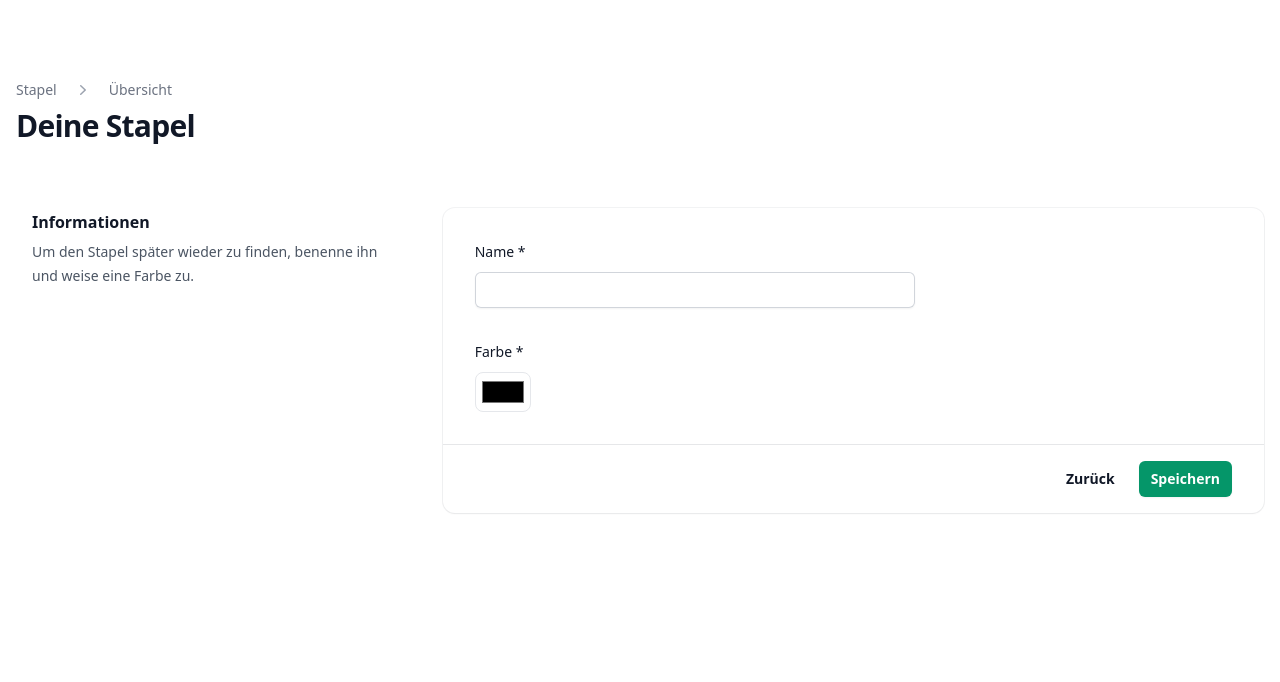
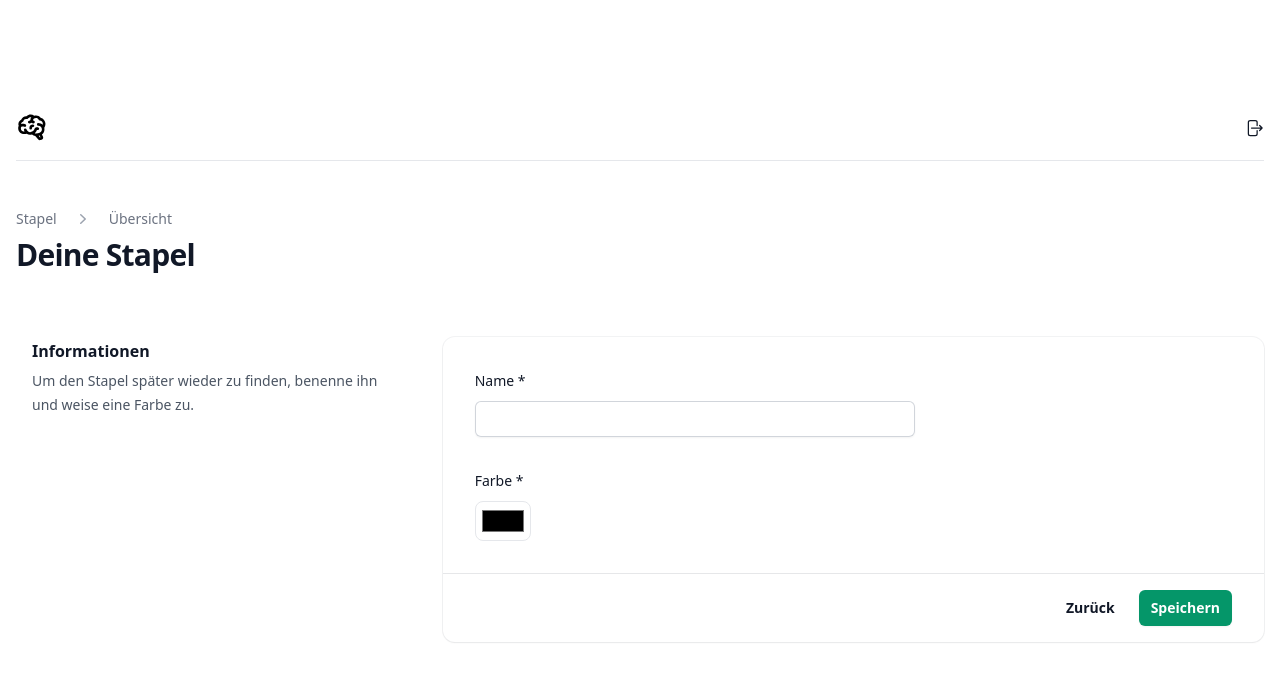
Before and after one commit to johanneshaberlah/smart-flashcards-application, a Vue app: page /stack/create in a window 1280 px wide. Shown: the top 682 px of the page. Built offline with nearby package versions, Linux system fonts and the light colour scheme.

Commit message:
Add header and improve colors

```diff
--- a/src/router/axiosInstance.ts
+++ b/src/router/axiosInstance.ts
@@ -20,4 +20,6 @@ axiosInstance.interceptors.request.use(
     }
 );
 
+export const username = Cookies.get('name');
+
 export default axiosInstance;
--- /dev/null
+++ b/src/views/Header.vue
@@ -0,0 +1,50 @@
+<!-- Header.vue -->
+<template>
+  <header>
+    <nav class="flex items-center justify-between pt-6 pb-4 lg:pt-8 border-b mb-12">
+      <div  class="flex lg:flex-1">
+        <a href="/dashboard" class="-m-1.5 p-1.5">
+          <span class="sr-only">Smart-Flashcards</span>
+          <img class="h-8 w-auto" src="../assets/icons/brain.svg" alt="">
+        </a>
+      </div>
+
+      <div class="flex flex-1 justify-end">
+        <a href="/login"
+           class="inline-flex items-center text-sm font-semibold leading-6 text-gray-900">
+          {{ username }}
+          <span aria-hidden="true" class="ml-1">
+            <svg xmlns="http://www.w3.org/2000/svg" fill="none" viewBox="0 0 24 24" stroke-width="1.5" stroke="currentColor"
+                 class="w-5 h-5">
+              <path stroke-linecap="round" stroke-linejoin="round"
+                    d="M15.75 9V5.25A2.25 2.25 0 0 0 13.5 3h-6a2.25 2.25 0 0 0-2.25 2.25v13.5A2.25 2.25 0 0 0 7.5 21h6a2.25 2.25 0 0 0 2.25-2.25V15m3 0 3-3m0 0-3-3m3 3H9"/>
+            </svg>
+          </span>
+        </a>
+      </div>
+    </nav>
+  </header>
+</template>
+
+<script>
+import {username} from "../router/axiosInstance.ts";
+import router from "@/router";
+
+export default {
+  name: 'Header',
+  methods: {
+    router() {
+      return router
+    }
+  },
+  computed: {
+    username() {
+      return username
+    }
+  }
+}
+</script>
+
+<style scoped>
+/* Add any scoped styles here */
+</style>
--- a/src/views/stack/CreateOrUpdateCard.vue
+++ b/src/views/stack/CreateOrUpdateCard.vue
@@ -1,5 +1,6 @@
 <template>
   <div class="container mx-auto max-w-screen-2xl p-4 mt-16">
+    <Header />
     <div>
       <div>
         <nav @click="visitStack" class="sm:hidden" aria-label="Zurück">
@@ -131,6 +132,7 @@ import {onMounted, ref} from 'vue';
 import {useRoute, useRouter} from 'vue-router';
 import axiosInstance from '@/router/axiosInstance.js';
 import {CardContext} from "@/models/CardContext";
+import Header from "@/views/Header.vue";
 
 const formData = ref(new CardContext('', ''));
 const existingCard = ref<Card>()
--- a/src/views/stack/CreateStack.vue
+++ b/src/views/stack/CreateStack.vue
@@ -1,5 +1,6 @@
 <template>
   <div class="container mx-auto max-w-screen-2xl p-4 mt-16">
+    <Header />
     <div v-if="loading" class="text-center">Deine Stapel werden geladen...</div>
 
     <div v-else>
@@ -124,6 +125,7 @@ import { ref } from 'vue';
 import { useRouter } from 'vue-router';
 import axiosInstance from '@/router/axiosInstance.js';
 import { StackContext } from '@/models/StackContext';
+import Header from "@/views/Header.vue";
 
 const formData = ref(new StackContext('', ''));
 const router = useRouter();
--- a/src/views/stack/Learning.vue
+++ b/src/views/stack/Learning.vue
@@ -1,5 +1,7 @@
 <template>
   <div class="container mx-auto max-w-screen-2xl p-4 mt-16">
+    <Header />
+
     <div>
       <div id="completed-modal" class="hidden relative z-10" aria-labelledby="modal-title" role="dialog" aria-modal="true">
         <div class="fixed inset-0 bg-gray-500 bg-opacity-75 transition-opacity"></div>
@@ -135,6 +137,7 @@ import {ref, onMounted, Ref} from 'vue';
 import {useRoute, useRouter} from 'vue-router';
 import axiosInstance from "@/router/axiosInstance";
 import {CardRating} from "@/models/CardRating";
+import Header from "@/views/Header.vue";
 
 // Get route and router instances
 const route = useRoute();
--- a/src/views/stack/Stack.vue
+++ b/src/views/stack/Stack.vue
@@ -1,5 +1,7 @@
 <template>
   <div class="container mx-auto max-w-screen-2xl p-4 mt-16">
+    <Header />
+
     <div>
       <div>
         <nav @click="router.push({ path: `/dashboard` })" class="sm:hidden" aria-label="Zurück">
@@ -35,7 +37,7 @@
         <div class="mt-4 flex flex-shrink-0 md:ml-4 md:mt-0">
           <button @click="deleteStack" type="button" class="inline-flex items-center rounded-md bg-white px-3 py-2 text-sm font-semibold text-gray-900 shadow-sm ring-1 ring-inset ring-gray-300 hover:bg-gray-50">Löschen</button>
           <button @click="router.push({ path: `/stack/${route.params.stackId}/learn` })" type="button" class="ml-3 inline-flex items-center rounded-md bg-emerald-600 px-3 py-2 text-sm font-semibold text-white shadow-sm hover:bg-emerald-500 focus-visible:outline focus-visible:outline-2 focus-visible:outline-offset-2 focus-visible:outline-emerald-600">Jetzt lernen</button>
-          <button @click="router.push({ path: `/stack/${route.params.stackId}/magic` })" type="button" class="ml-3 inline-flex items-center rounded-md bg-yellow-600 px-3 py-2 text-sm font-semibold text-white shadow-sm hover:bg-yellow-500 focus-visible:outline focus-visible:outline-2 focus-visible:outline-offset-2 focus-visible:outline-emerald-600">Magisch erstellen 🪄</button>
+          <button @click="router.push({ path: `/stack/${route.params.stackId}/magic` })" type="button" class="ml-3 inline-flex items-center rounded-md bg-yellow-600 px-3 py-2 text-sm font-semibold text-white shadow-sm hover:bg-yellow-500 focus-visible:outline focus-visible:outline-2 focus-visible:outline-offset-2 focus-visible:outline-emerald-600">Magisch erstellen</button>
         </div>
       </div>
     </div>
@@ -93,6 +95,7 @@ import {ref, onMounted, Ref} from 'vue';
 import { useRoute, useRouter } from 'vue-router';
 import axiosInstance from "@/router/axiosInstance";
 import Stack from "@/views/stack/Stack.vue";
+import Header from "@/views/Header.vue";
 
 // Get route and router instances
 const route = useRoute();
--- a/src/views/stack/StackMagic.vue
+++ b/src/views/stack/StackMagic.vue
@@ -1,5 +1,7 @@
 <template>
   <div class="container mx-auto max-w-screen-2xl p-4 mt-16">
+    <Header />
+
     <div v-if="loading" class="text-center">Deine Stapel werden geladen...</div>
 
     <div v-else>
@@ -118,7 +120,7 @@
                 </div>
               </div>
               <div class="flex items-center justify-end gap-x-6 lg:border-t lg:border-gray-900/10 px-4 py-4 sm:px-8">
-                <button @click="router.push({ path: '/dashboard'})" type="button" class="text-sm font-semibold leading-6 text-gray-900">Zurück</button>
+                <button @click="router().push({ path: '/dashboard'})" type="button" class="text-sm font-semibold leading-6 text-gray-900">Zurück</button>
                 <button type="submit"
                         @click="submitFile"
                         class="rounded-md bg-emerald-600 px-3 py-2 text-sm font-semibold text-white shadow-sm hover:bg-emerald-500 focus-visible:outline focus-visible:outline-2 focus-visible:outline-offset-2 focus-visible:outline-emerald-600">
@@ -138,8 +140,16 @@
 import { ref } from 'vue';
 import { useRoute, useRouter } from 'vue-router';
 import axiosInstance from "@/router/axiosInstance.ts";
+import Header from "@/views/Header.vue";
+import router from "@/router/";
 
 export default {
+  methods: {
+    router() {
+      return router
+    }
+  },
+  components: {Header},
   setup() {
 
     const file = ref(null);
```
Also changed, not shown: src/views/Dashboard.vue (+28 -10 lines), src/views/auth/LoginRegister.vue (+11 -1 lines).
